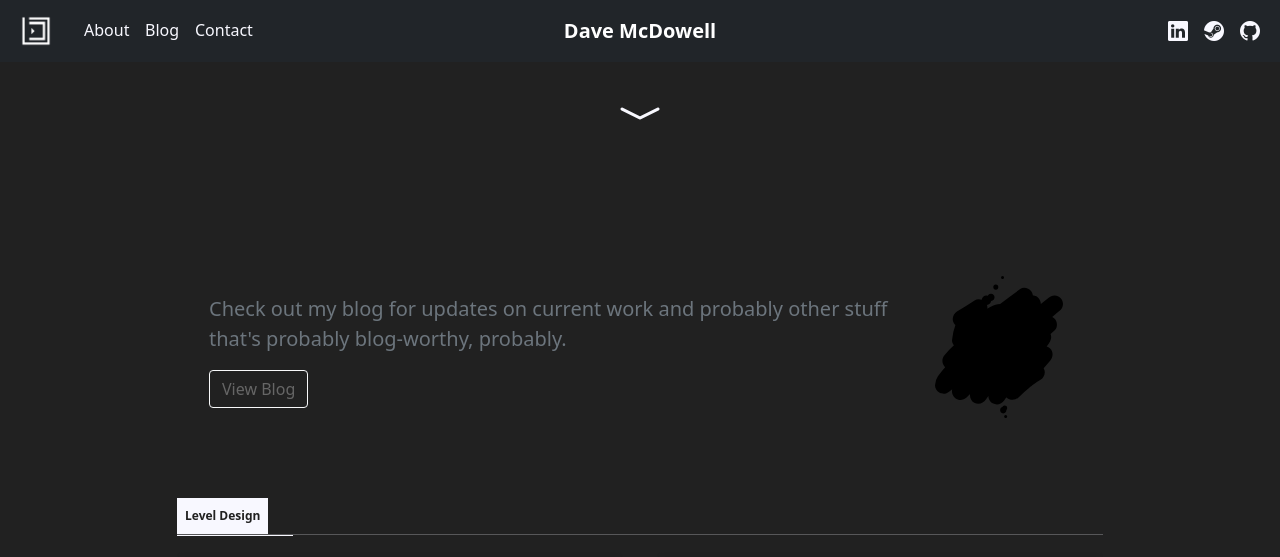
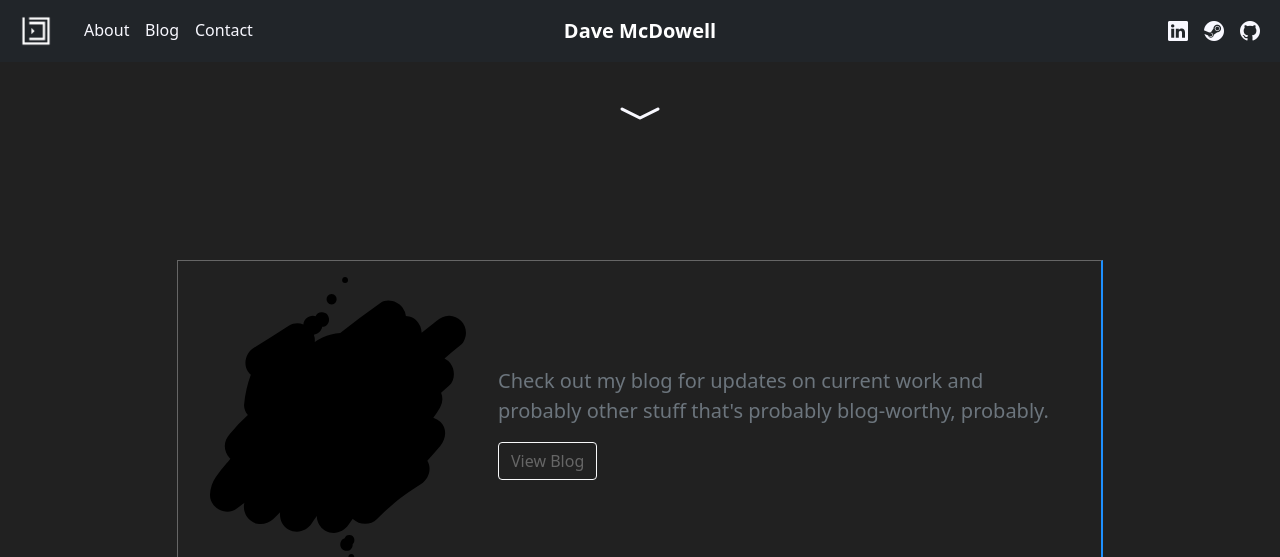
Before and after one commit to davemcdowell/portfolio, a Jekyll site: the page built from index.html, in a window 1280 px wide and 1400 px high, scrolled down 767 px. Shown: the top 557 px of the window. Built offline with Jekyll 4.4.1, drawn with Linux system fonts in a browser that asks for light colours; nearby versions of some CDN libraries; grey boxes are pictures that could not be loaded.

Commit message:
callout css edits

```diff
--- a/_includes/snippets/callout.html
+++ b/_includes/snippets/callout.html
@@ -1,9 +1,9 @@
 {% assign facing = include.face | default: true %}
 <section id="callout-{{ include.title | slugify }}">
         {%- if facing contains 'left' -%}
-        <div class="callout position-relative d-flex align-items-center rounded">
+        <div class="callout position-relative d-flex align-items-center" style="border-left: 2px solid violet;">
             <div class="flex-shrink-0">
-                <img src="{{ '/assets/images/swatch1.svg' | relative_url }}" class="img-fluid me-2" width="128" height="128">
+                <img src="{{ '/assets/images/swatch1.svg' | relative_url }}" class="img-fluid me-2" width="256" height="256">
             </div>
             <div class="flex-grow-1 ms-4">
                 <h3 class="display-6">{{ inlcude.title }}</h3>
@@ -12,15 +12,15 @@
             </div>
         </div>
         {%- elsif facing contains 'right' -%}
-        <div class="callout position-relative d-flex align-items-center rounded">
-            <div class="flex-grow-1 me-4">
+        <div class="callout position-relative d-flex align-items-center" style="border-right: 2px solid dodgerblue;">
+            <div class="flex-shrink-0">
+                <img src="{{ '/assets/images/swatch1.svg' | relative_url }}" class="img-fluid me-2" width="256" height="256">
+            </div>
+            <div class="flex-grow-1 ms-4">
                 <h3 class="display-6">{{ inlcude.title }}</h3>
                 <p class="lead text-muted">{{ include.content }}</p>
                 <a href="{{ include.link }}" class="btn btn-outline-light">{{ include.link_label }}</a>
             </div>
-            <div class="flex-shrink-0">
-                <img src="{{ '/assets/images/swatch1.svg' | relative_url }}" class="img-fluid me-2" width="128" height="128">
-            </div>
         </div>
         {%- endif -%}
 </section>
--- a/assets/moxxi.css
+++ b/assets/moxxi.css
@@ -321,6 +321,7 @@ img { color: transparent; };
   max-width: 950px;
   margin: 1rem auto 4rem auto;
   color: var(--lighter-type-color);
+  border: 1px solid var(--card-border-hover-color);
   transition: all 0.35s ease-in-out;
   padding: 1rem 2rem;
 }
```
